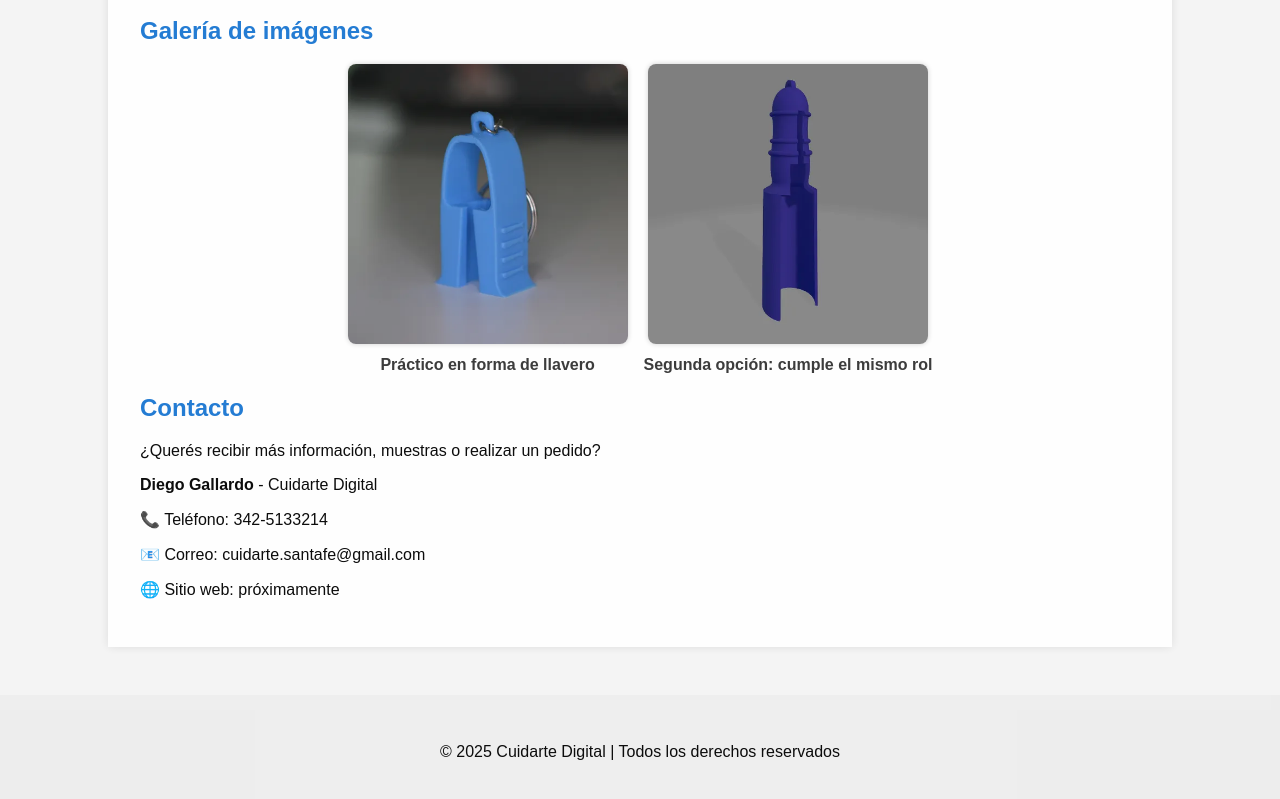
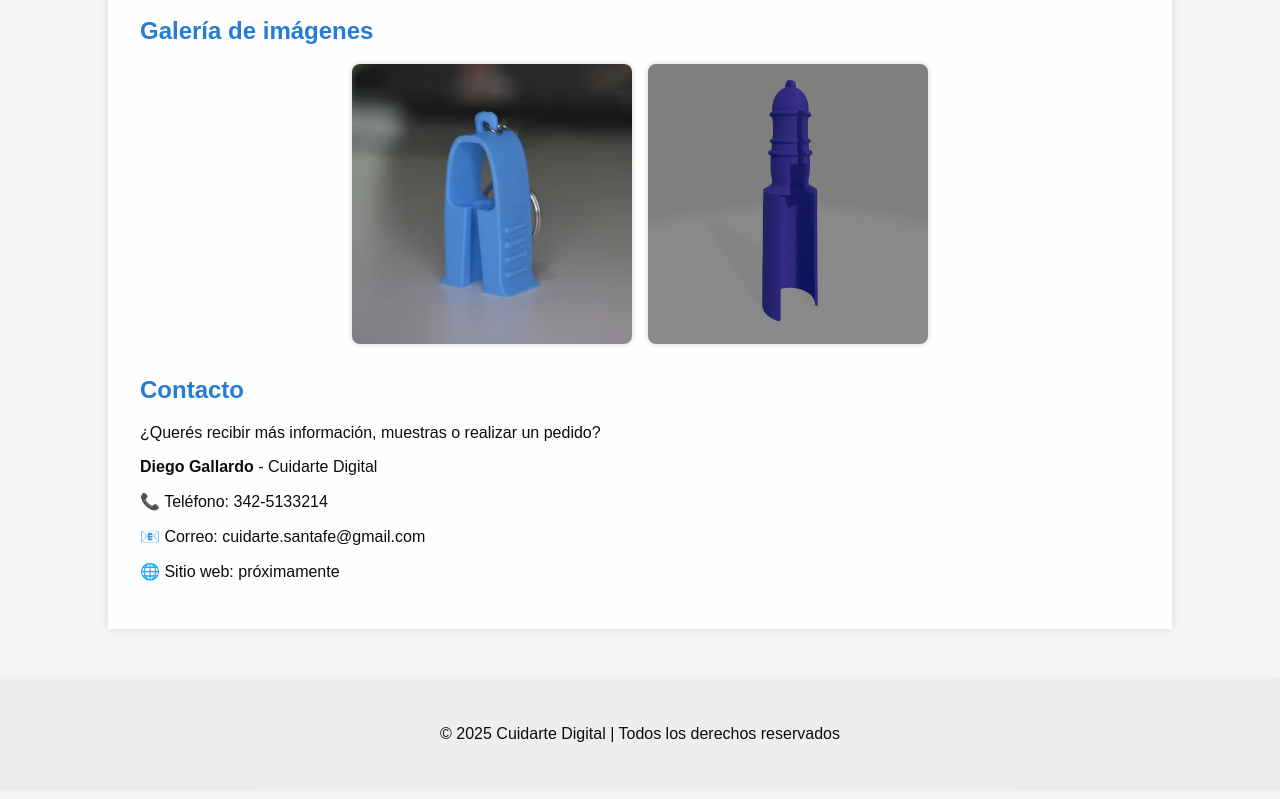
Before and after one commit to Diegocdigital/cuidarte.digital, a plain HTML site: page index.html in a window 1280 px wide. Shown: the part 561-1360 px from the top of the page. Drawn offline with Linux system fonts and the light colour scheme.

Commit message:
Update index.html

```diff
--- a/index.html
+++ b/index.html
@@ -100,11 +100,11 @@
         <div class="gallery">
             <div class="gallery-item">
                 <img src="1.jpg" alt="Dispositivo cerrado" ondblclick="abrirEspecificaciones('especificaciones1.html')">
-                <div class="gallery-caption">Práctico en forma de llavero</div>
+                <div class="gallery-caption"></div>
             </div>
             <div class="gallery-item">
                 <img src="2.jpg" alt="Ampolla en dispositivo" ondblclick="abrirEspecificaciones('especificaciones2.html')">
-                <div class="gallery-caption">Segunda opción: cumple el mismo rol</div>
+                <div class="gallery-caption"></div>
             </div>
         </div>
 
```
